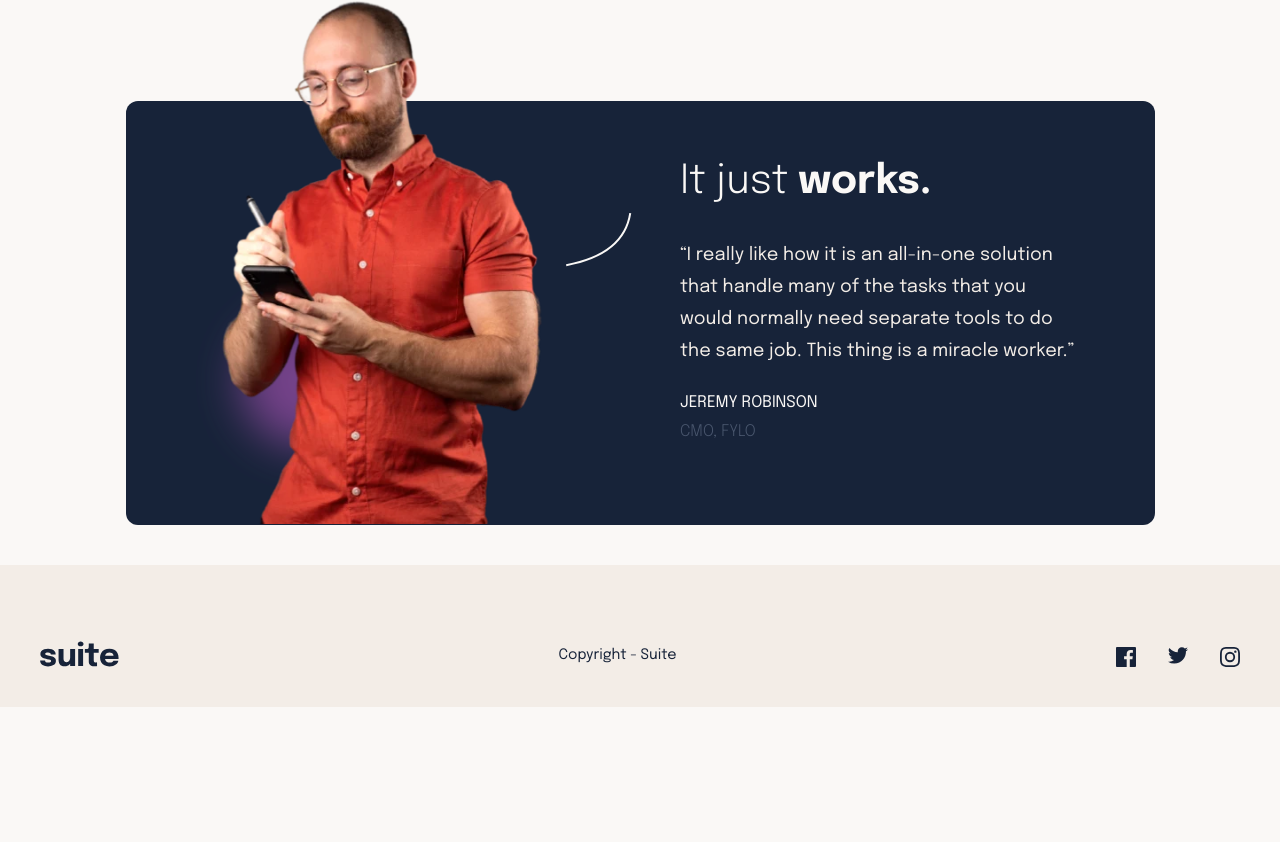
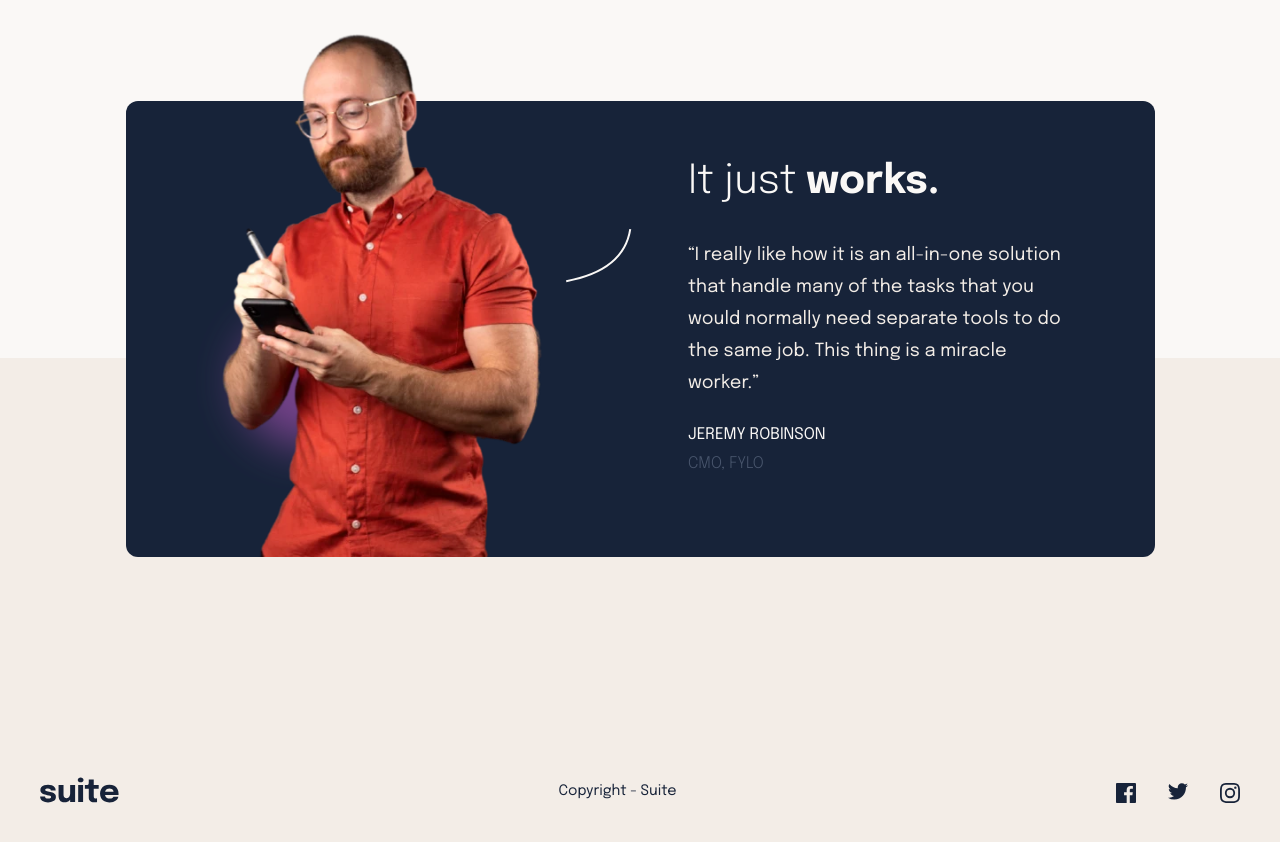
Before and after one commit to mdubelbeis/suite-landing-page, a React (Create React App) app: page / in a window 1280 px wide. Shown: the part 842-1684 px from the top of the page. Before the commit the page ends 1549 px from the top, so only its background shows below. Built offline with nearby package versions, Linux system fonts and the light colour scheme.

Commit message:
styled desktop

```diff
--- a/src/components/App.js
+++ b/src/components/App.js
@@ -6,13 +6,14 @@ import Footer from './Footer.component';
 
 const App = () => {
   return (
-    <>
+    <div>
       <Header />
       <main className="w-auto mx-auto md:px-4 overflow-hidden max-w-[1109px] lg:p-10">
         <Info />
       </main>
+      <div className="hidden lg:block md:absolute md:top-[1200px] md:-z-10 bg-dark-cream w-screen md:h-[500px]"></div>
       <Footer />
-    </>
+    </div>
   );
 };
 
--- a/src/components/Footer.component.js
+++ b/src/components/Footer.component.js
@@ -2,7 +2,8 @@ import logo from '../assets/logo.svg';
 
 const Footer = () => {
   return (
-    <div className="relative w-screen bg-dark-cream p-20 space-y-10 flex flex-col justify-center items-center md:relative  md:flex-row md:justify-between md:items-end md:p-10">
+    <>
+      <div className="relative w-screen bg-dark-cream p-20 space-y-10 flex flex-col justify-center items-center md:relative  md:flex-row md:justify-between md:items-end md:p-10 lg:pt-36">
         <img src={logo} alt="suite logo" />
         <small>Copyright - Suite</small>
 
@@ -48,6 +49,7 @@ const Footer = () => {
           </a>
         </div>
       </div>
+    </>
   );
 };
 
--- a/src/components/Quote.component.js
+++ b/src/components/Quote.component.js
@@ -30,7 +30,7 @@ const Quote = () => {
         <img src={blur} alt="blur" />
       </div>
       <img
-        className="absolute -top-[140px] w-48 z-10 lg:ml-14 lg:-top-[100px] lg:w-80"
+        className="absolute -top-[140px] w-48 z-10 lg:ml-14 lg:-top-[67px] lg:w-80"
         src={image}
         alt="image of guy on phone"
       />
@@ -39,7 +39,7 @@ const Quote = () => {
         src={curveUp}
         alt="curved line"
       />
-      <div className="text-center px-2 md:px-6 lg:ml-20 lg:w-6/12 lg:sticky lg:left-[600px] lg:text-left lg:px-10">
+      <div className="text-center px-2 md:px-6 lg:ml-20 lg:w-6/12 lg:sticky lg:left-[600px] lg:text-left lg:px-12">
         <p className="text-light-cream font-light text-[40px] leading-[50px] mb-8 lg:pt-4">
           It just <span className="font-extrabold">works.</span>
         </p>
```
Lines whose indentation alone changed are shown as unchanged.
